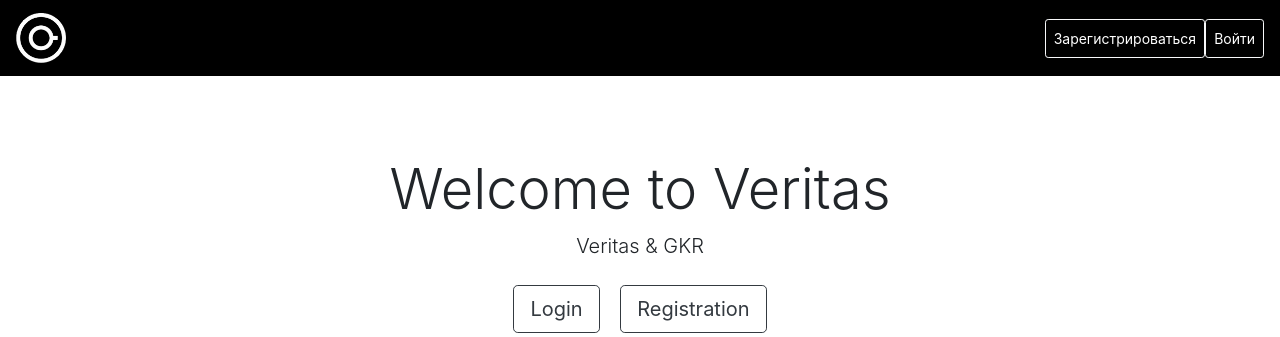
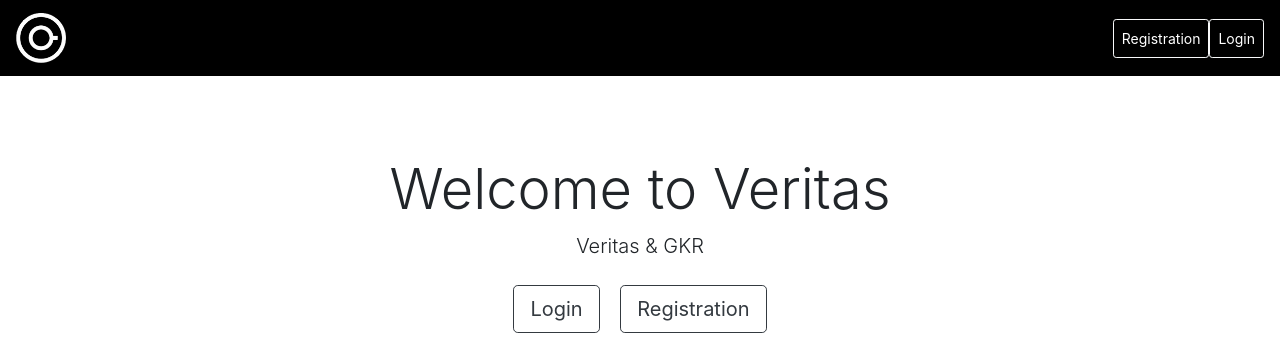
Before and after one commit to z1rass/veritas, a Flask app: page / in a window 1280 px wide. Shown: the top 337 px of the page. Run offline with Flask 3, Linux system fonts and the light colour scheme; some libraries are stand-ins or nearby versions.

Commit message:
Update base.html

```diff
--- a/templates/base.html
+++ b/templates/base.html
@@ -43,10 +43,10 @@
         </ul>
         <ul class="navbar-nav ml-auto">
             <li class="nav-item">
-                <a class="nav-link btn btn-outline-light btn-sm" href="/reg">Зарегистрироваться</a>
+                <a class="nav-link btn btn-outline-light btn-sm" href="/reg">Registration</a>
             </li>
             <li class="nav-item">
-                <a class="nav-link btn btn-outline-light btn-sm" href="{{url_for('login')}}">Войти</a>
+                <a class="nav-link btn btn-outline-light btn-sm" href="{{url_for('login')}}">Login</a>
             </li>
         </ul>
     </div>
```
